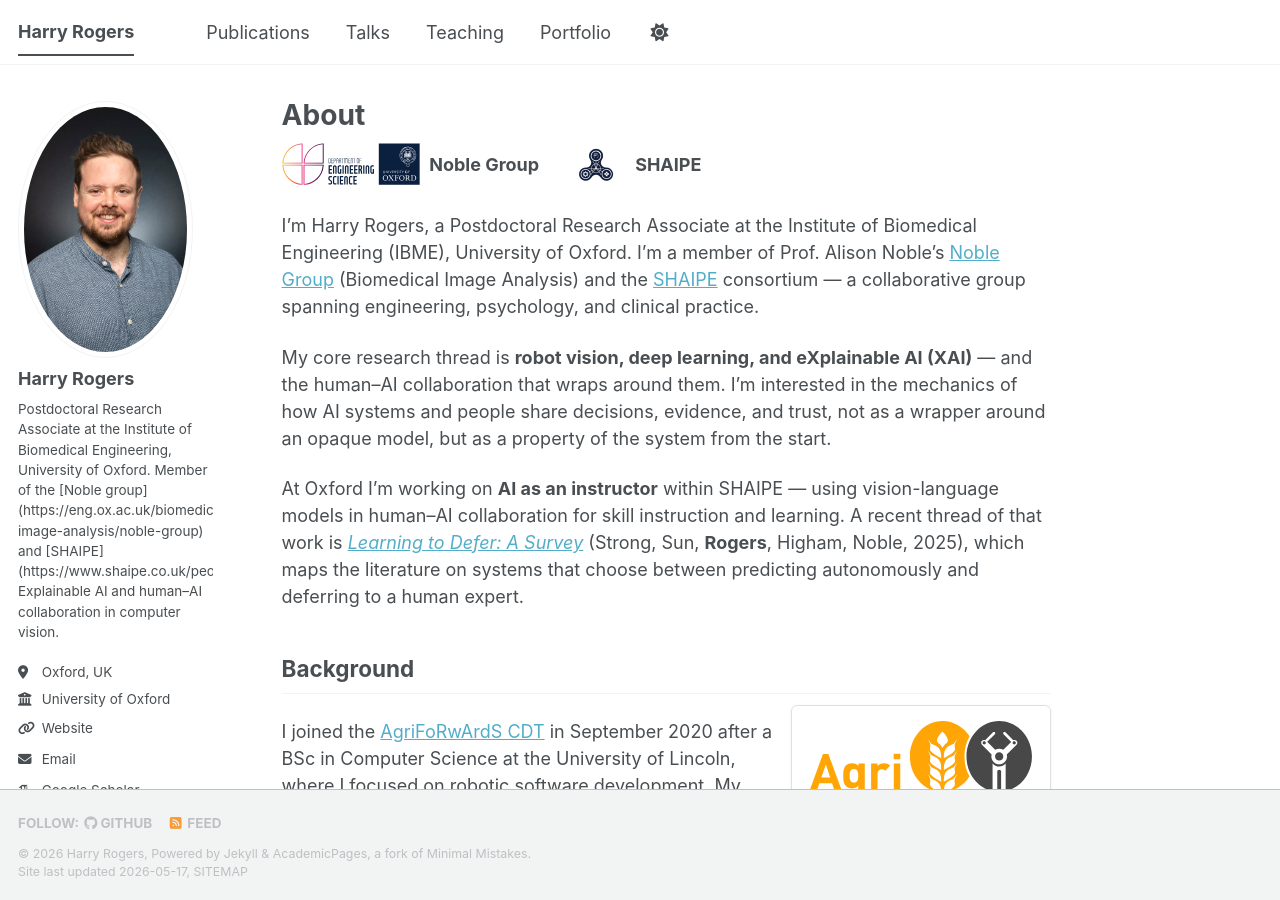
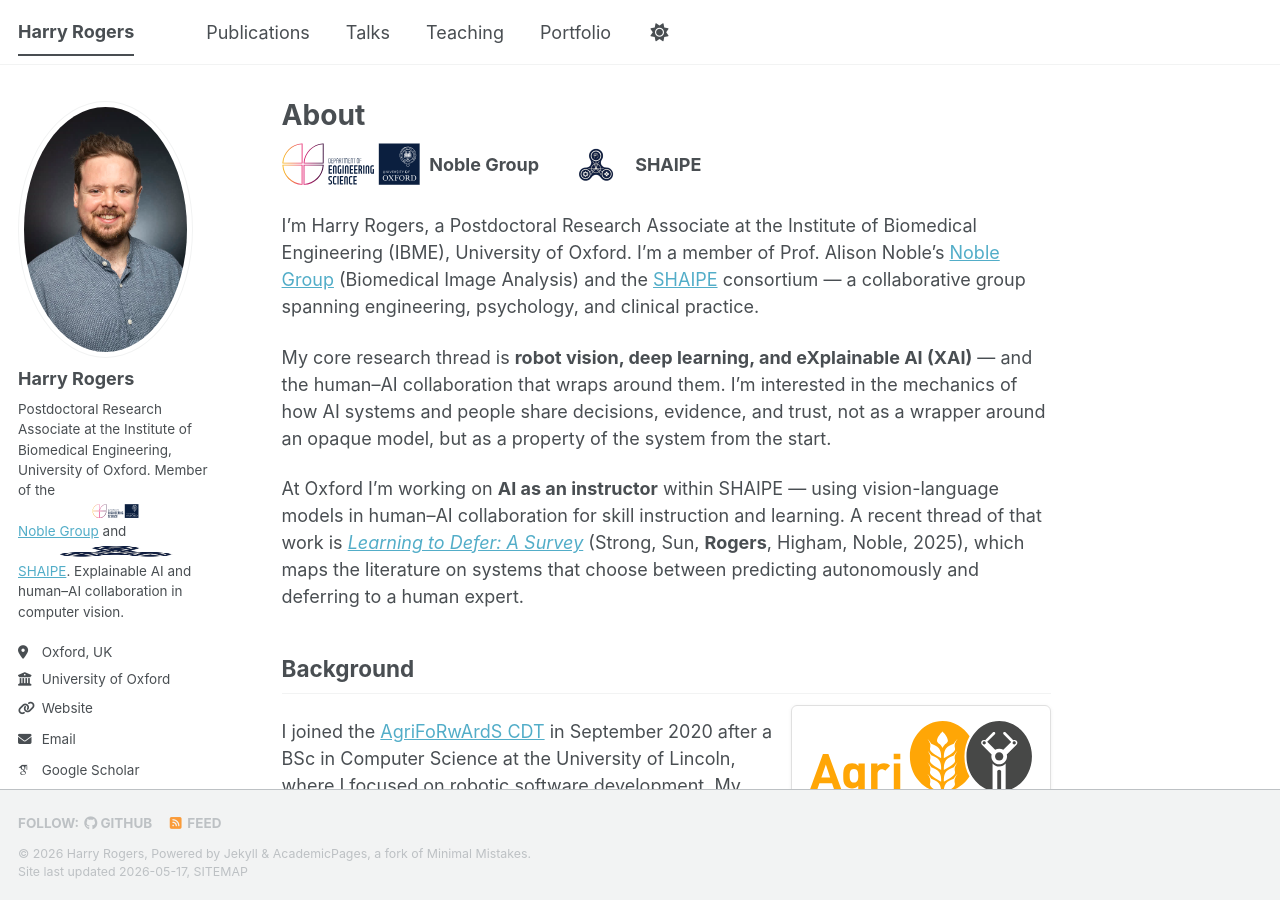
Before and after one commit to Harry-Rogers/Harry-Rogers.github.io, a Jekyll site: the page built from _pages/about.md, in a window 1280 px wide and 900 px high. Built offline with Jekyll 4.4.1, drawn with Linux system fonts in a browser that asks for light colours; some web fonts are replaced; a script bundle is joined from its source files by our own code; library files that are not in the unit come from our copies.

Commit message:
fix(sidebar): inline logos + working links in author.bio
academicpages renders {{ author.bio }} raw (no markdownify filter),
so the [Noble group](...) markdown links were being printed as
literal text. Switched the bio to inline HTML — anchor tags with
small (14px, inline-aligned) Oxford Engineering and SHAIPE logos
preceding each affiliation name, so the sidebar links work and
visually carry the same logo treatment as the affiliations row at
the top of the about page.

```diff
--- a/_config.yml
+++ b/_config.yml
@@ -25,7 +25,7 @@ author:
   avatar           : "profile.jpg"
   name             : "Harry Rogers"
   pronouns         : # example: "she/her"
-  bio              : "Postdoctoral Research Associate at the Institute of Biomedical Engineering, University of Oxford. Member of the [Noble group](https://eng.ox.ac.uk/biomedical-image-analysis/noble-group) and [SHAIPE](https://www.shaipe.co.uk/people.html). Explainable AI and human–AI collaboration in computer vision."
+  bio              : 'Postdoctoral Research Associate at the Institute of Biomedical Engineering, University of Oxford. Member of the <a href="https://eng.ox.ac.uk/biomedical-image-analysis/noble-group"><img src="/images/oxford-engineering-logo.svg" alt="" style="height:14px;vertical-align:middle;margin:-2px 2px 0 0;" />Noble Group</a> and <a href="https://www.shaipe.co.uk/people.html"><img src="/images/shaipe-logo.png" alt="" style="height:14px;vertical-align:middle;margin:-2px 2px 0 0;" />SHAIPE</a>. Explainable AI and human–AI collaboration in computer vision.'
   location         : "Oxford, UK"
   employer         : "University of Oxford"
   uri              : "https://eng.ox.ac.uk/people/harry-rogers"
```
